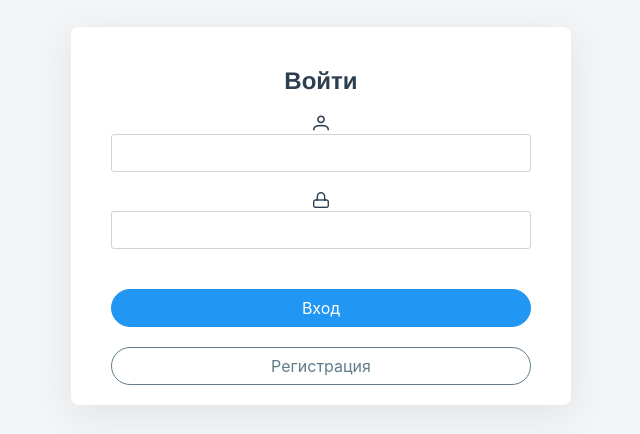
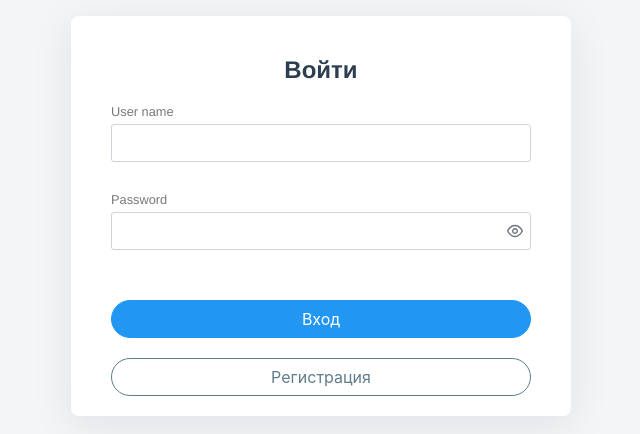
Before and after one commit to Kolya15/personal-finance-management_front, a Vue app: page /login in a window 1280 px wide. Shown: the part 184-618 px from the top of the page, without its empty margins (319-959 px from the left). Built offline with nearby package versions, Linux system fonts and the light colour scheme.

Commit message:
+ added input for registration

```diff
--- a/src/App.vue
+++ b/src/App.vue
@@ -24,9 +24,9 @@ export default {
 </script>
 
 <style lang="scss">
-body {
-margin: 0;
-  padding: 0;
+body, p {
+    margin: 0;
+    padding: 0;
 }
 #app {
   font-family: Avenir, Helvetica, Arial, sans-serif;
--- a/src/components/Authorization/Login.vue
+++ b/src/components/Authorization/Login.vue
@@ -1,75 +1,126 @@
 <template>
     <div class="wrapper-form">
         <h2>Войти</h2>
-      <div class="login-form">
-        <div class="login-form__input p-input-icon-left">
-          <i class="pi pi-user"/>
-          <InputText type="text" v-model="user.name" />
+        <div v-if="isLogin" class="login-form">
+            <div class="login-form__input">
+                <p class="label">User name</p>
+                <InputText type="text" v-model="user.name"/>
+            </div>
+            <div class="login-form__input login-form__input_password">
+                <p class="label">Password</p>
+                <Password v-model="user.password" toggleMask/>
+            </div>
+        </div>
+        <div v-else>
+            <div class="login-form__input">
+                <p class="label">User name</p>
+                <InputText type="text" v-model="newUser.name"/>
+            </div>
+            <div class="login-form__input">
+                <p class="label">Password</p>
+                <Password v-model="newUser.password" toggleMask/>
             </div>
             <div class="login-form__input p-input-icon-left">
-          <i class="pi pi-lock"/>
-          <InputText type="password" v-model="user.password" />
+                <p class="label">Confirm Password</p>
+                <Password v-model="newUser.confirmPassword" toggleMask/>
             </div>
         </div>
-      <Button label="Вход" @click="signIn()" class="login-form__button p-button-rounded" />
-        <Button label="Регистрация" @click="signUp()" class="login-form__button p-button-secondary p-button-outlined p-button-rounded" />
+        <Button :label="isLogin ? 'Вход' : 'Регистрация'"  @click="signIn()" class="login-form__button p-button-rounded"/>
+        <Button :label="isLogin ? 'Регистрация' : 'Вход'" @click="changeVisibleForm()"
+                class="login-form__button p-button-secondary p-button-outlined p-button-rounded"/>
     </div>
 
 </template>
 
 <script>
 import InputText from 'primevue/inputtext';
+import Password from 'primevue/password';
 import Button from 'primevue/button';
+
+import {ref, reactive} from 'vue'
 
 export default {
     name: "Login",
     components: {
         InputText,
+        Password,
         Button
     },
-  data(){
-    return{
-      user: {
+    setup() {
+        const user = reactive({
             name: '',
             password: ''
+        })
+
+        const newUser = reactive({
+            name: '',
+            password: '',
+            confirmPassword: ''
+        })
+
+        const errorList = {
+            email: {
+                show: false,
+                emailAlreadyTaken: 'Email already taken',
+            },
+            password: {
+                show: false,
+                passwordBeLessThan8: 'Password must be at least 8 characters',
+                passwordMismatch: 'Password mismatch'
             }
+
         }
-  },
-  methods: {
-    signIn(){
-      console.log(this.user.name);
-    },
-    signUp(){
-      console.log('signUp');
+
+        let isLogin = ref(true)
+
+        const signIn = () => {
+            console.log(user)
         }
+        const changeVisibleForm = () => isLogin.value = !isLogin.value
+
+        return {user, errorList, newUser, isLogin,  signIn, changeVisibleForm}
     }
 }
 </script>
 
-<style scoped lang="scss">
-  .wrapper-form{
-    background: red;
+<style lang="scss">
+.wrapper-form {
     width: 500px;
     padding: 20px 40px;
     border-radius: 8px;
     box-shadow: 0 9px 40px 3px rgb(0 11 34 / 7%);
     background-color: #fff;
 }
-    .login-form{
-      // display: flex;
-      // flex-direction: column;
-      // align-items: center;
-      &__input{
+
+.login-form {
+    &__input {
         width: 100%;
-        margin-bottom: 20px;
+        margin-bottom: 30px;
+
+        .label{
+            display: flex;
+            margin-bottom: 5px;
+            font-size: 0.8em;
+            color: #787878;
+        }
+
         input {
             width: 100%;
         }
+
+        .p-password {
+            width: 100% ;
+            input{
+                width: 100% ;
             }
+        }
+    }
+
     &__button {
         margin-top: 20px;
         width: 100%;
 
     }
 }
+
 </style>
```
Also changed, not shown: 1 other file (tests, documents, lock files or other folders). Lines whose indentation alone changed are shown as unchanged.
